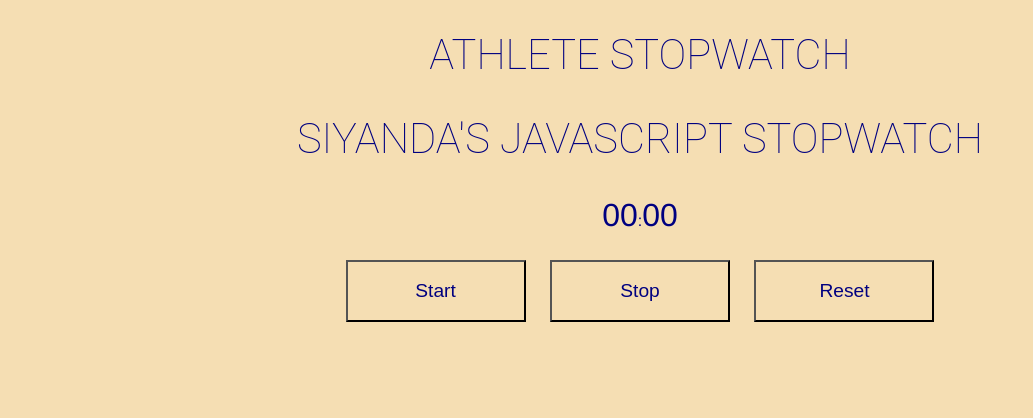
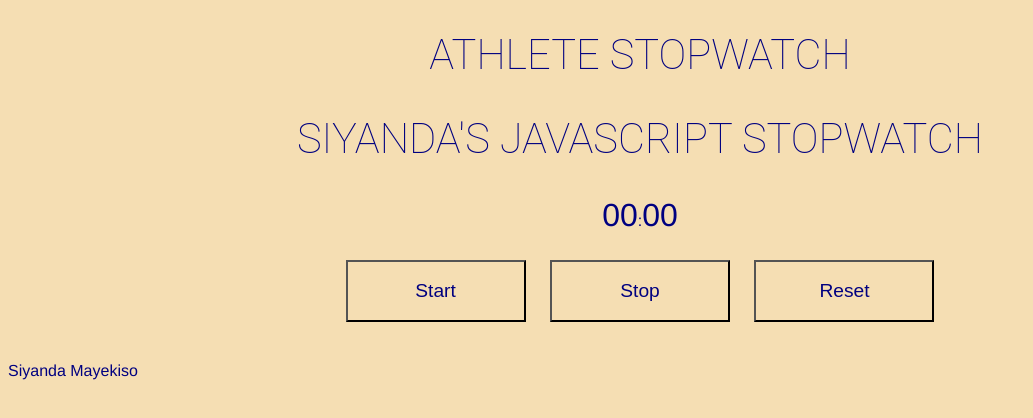
Before and after one commit to SiyandaMaykiso/Stopwatch, a plain HTML site: page stopwatch/index.html in a window 1280 px wide. Shown: the whole page, without its empty margins (0-1033 px from the left). Drawn offline with Linux system fonts and the light colour scheme.

Commit message:
Update index.html

```diff
--- a/stopwatch/index.html
+++ b/stopwatch/index.html
@@ -13,3 +13,5 @@
 <script src="scriptstopwatch.js"></script>
 
 </div>
+
+Siyanda Mayekiso
```
